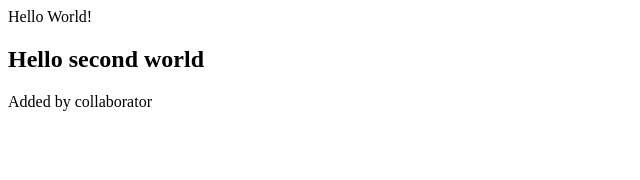
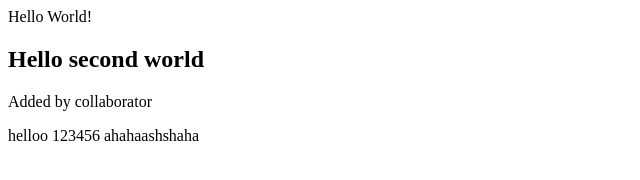
Before and after one commit to niletorres77/PT1, a plain HTML site: page index.html in a window 1280 px wide. Shown: the whole page, without its empty margins (0-640 px from the left). Drawn offline with Linux system fonts and the light colour scheme.

Commit message:
new added

```diff
--- a/index.html
+++ b/index.html
@@ -6,5 +6,6 @@
         <h1>Hello World!</h1>
         <h2>Hello second world</h2>
         <p>Added by collaborator</p>
+        <p>helloo 123456 ahahaashshaha</p>
     </body>
     </html>
```
